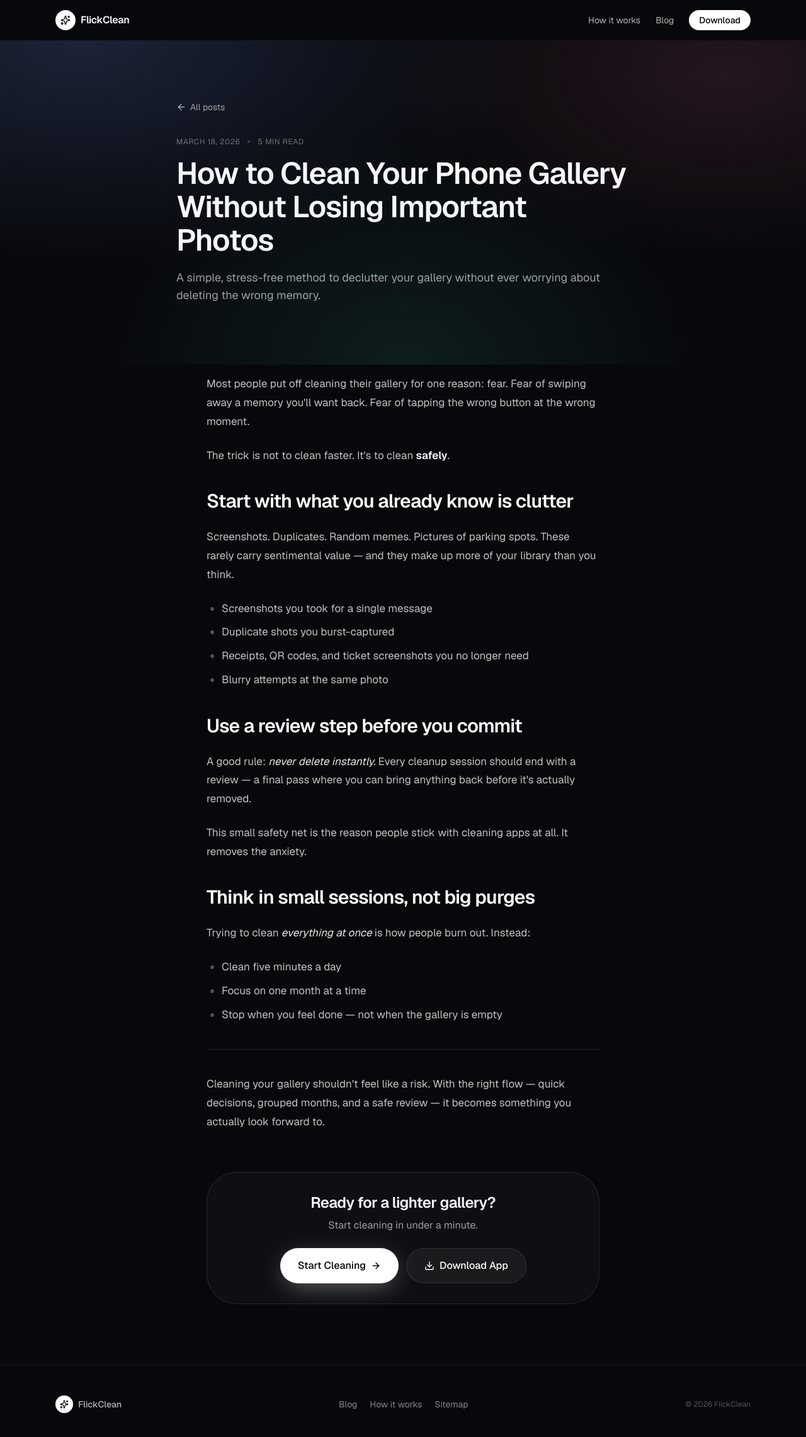
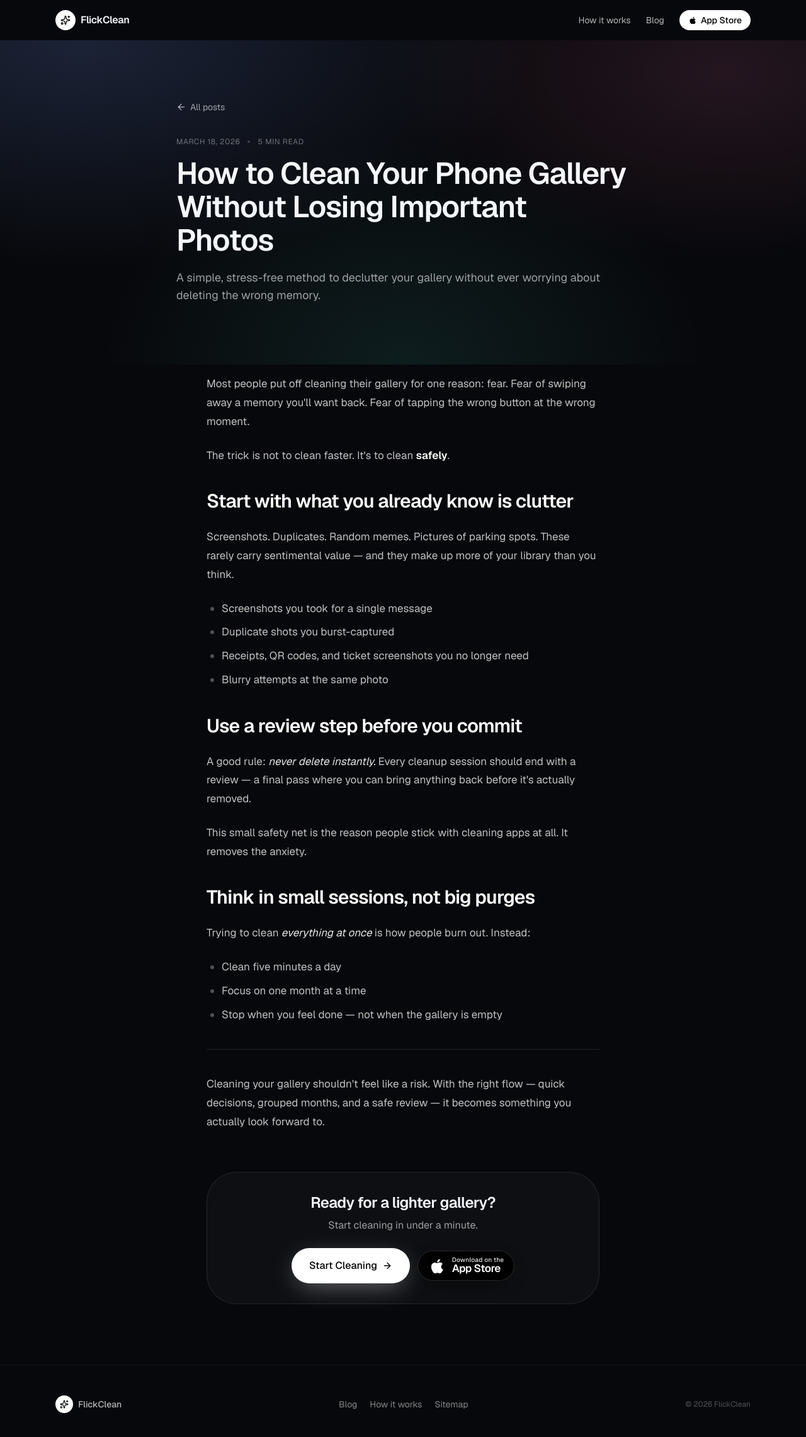
Before and after one commit to BaskLash/FlickClean.app, a Next.js app: page /blog/clean-phone-gallery-without-losing-important-photos in a window 1280 px wide. Shown: the top 2282 px of the page at 63% size. Built offline with nearby package versions, Linux system fonts and the light colour scheme; no server answers.

Commit message:
update to app store icons

```diff
--- a/app/blog/[slug]/page.tsx
+++ b/app/blog/[slug]/page.tsx
@@ -6,7 +6,7 @@ import { SiteHeader } from "@/components/landing/SiteHeader";
 import { SiteFooter } from "@/components/landing/SiteFooter";
 import { MarkdownRenderer } from "@/components/MarkdownRenderer";
 import {
-  DownloadButton,
+  AppStoreBadge,
   StartCleaningButton,
 } from "@/components/CTAButtons";
 import { blogPosts, getPostBySlug } from "../posts";
@@ -95,7 +95,7 @@ export default async function BlogPostPage({
               </p>
               <div className="mt-6 flex flex-col sm:flex-row items-center justify-center gap-3">
                 <StartCleaningButton location="blog_post" />
-                <DownloadButton location="blog_post" label="Download App" />
+                <AppStoreBadge location="blog_post" />
               </div>
             </div>
           </section>
--- /dev/null
+++ b/components/AppStoreBadge.tsx
@@ -0,0 +1,72 @@
+"use client";
+
+import { motion } from "framer-motion";
+import { trackEvent } from "@/lib/analytics";
+
+export const APP_STORE_URL =
+  "https://apps.apple.com/us/app/flickclean-photo-cleaner/id6761820156";
+
+type Size = "md" | "lg";
+
+function AppleLogo({ className = "" }: { className?: string }) {
+  return (
+    <svg
+      viewBox="0 0 24 24"
+      fill="currentColor"
+      aria-hidden="true"
+      className={className}
+    >
+      <path d="M17.543 13.298a4.474 4.474 0 0 1 2.131-3.758 4.577 4.577 0 0 0-3.607-1.951c-1.517-.159-2.989.908-3.762.908-.789 0-1.98-.892-3.26-.867a4.804 4.804 0 0 0-4.04 2.465c-1.739 3.013-.442 7.445 1.237 9.883.843 1.194 1.828 2.528 3.119 2.481 1.254-.05 1.723-.807 3.237-.807 1.51 0 1.95.807 3.267.777 1.35-.021 2.205-1.208 3.029-2.407a10 10 0 0 0 1.39-2.848 4.331 4.331 0 0 1-2.64-3.876zM15.11 6.027A4.428 4.428 0 0 0 16.121 3a4.53 4.53 0 0 0-2.923 1.527 4.197 4.197 0 0 0-1.04 2.925 3.744 3.744 0 0 0 2.952-1.425z" />
+    </svg>
+  );
+}
+
+export function AppStoreBadge({
+  location,
+  size = "md",
+  className = "",
+}: {
+  location: string;
+  size?: Size;
+  className?: string;
+}) {
+  const sizing =
+    size === "lg"
+      ? "h-14 px-5 gap-3"
+      : "h-12 px-4 gap-2.5";
+  const appleSize = size === "lg" ? "size-8" : "size-7";
+  const smallText = size === "lg" ? "text-[11px]" : "text-[10px]";
+  const bigText = size === "lg" ? "text-[20px]" : "text-[17px]";
+
+  return (
+    <motion.a
+      whileHover={{ y: -1 }}
+      whileTap={{ scale: 0.97 }}
+      href={APP_STORE_URL}
+      target="_blank"
+      rel="noopener noreferrer"
+      aria-label="Download FlickClean on the App Store"
+      onClick={() =>
+        trackEvent("download_click", {
+          location,
+          destination: "app_store",
+        })
+      }
+      className={`inline-flex items-center justify-center rounded-xl border border-white/15 bg-black text-white shadow-[0_10px_30px_-12px_rgba(0,0,0,0.7)] transition-colors hover:bg-[#0a0a0a] focus-visible:outline-none focus-visible:ring-2 focus-visible:ring-white/40 ${sizing} ${className}`}
+    >
+      <AppleLogo className={`${appleSize} shrink-0`} />
+      <span className="flex flex-col items-start leading-none">
+        <span
+          className={`${smallText} font-medium tracking-wide text-white/90`}
+        >
+          Download on the
+        </span>
+        <span
+          className={`${bigText} font-semibold tracking-tight leading-[1.05]`}
+        >
+          App&nbsp;Store
+        </span>
+      </span>
+    </motion.a>
+  );
+}
--- a/components/CTAButtons.tsx
+++ b/components/CTAButtons.tsx
@@ -1,92 +1,37 @@
 "use client";
 
 import { motion } from "framer-motion";
-import { ArrowRight, Download } from "lucide-react";
+import { ArrowRight } from "lucide-react";
 import { trackEvent } from "@/lib/analytics";
-
-type Variant = "primary" | "ghost";
-
-function Button({
-  onClick,
-  children,
-  variant = "primary",
-  href,
-}: {
-  onClick?: () => void;
-  children: React.ReactNode;
-  variant?: Variant;
-  href?: string;
-}) {
-  const base =
-    "group inline-flex items-center justify-center gap-2 h-12 sm:h-14 px-6 sm:px-7 rounded-full text-sm sm:text-base font-medium transition-all will-change-transform";
-  const styles =
-    variant === "primary"
-      ? "bg-white text-black hover:bg-white/90 shadow-[0_10px_40px_-10px_rgba(255,255,255,0.45)]"
-      : "bg-white/5 text-white border border-white/10 hover:bg-white/10 backdrop-blur";
-
-  const content = (
-    <motion.span
-      whileHover={{ y: -1 }}
-      whileTap={{ scale: 0.97 }}
-      className={`${base} ${styles}`}
-    >
-      {children}
-    </motion.span>
-  );
-
-  if (href) {
-    return (
-      <a href={href} onClick={onClick} className="inline-flex">
-        {content}
-      </a>
-    );
-  }
-
-  return (
-    <button type="button" onClick={onClick} className="inline-flex">
-      {content}
-    </button>
-  );
-}
+import { APP_STORE_URL } from "@/components/AppStoreBadge";
 
 export function StartCleaningButton({
   location,
-  href = "#download",
+  href = APP_STORE_URL,
 }: {
   location: string;
   href?: string;
 }) {
+  const isExternal = /^https?:\/\//.test(href);
   return (
-    <Button
+    <motion.a
+      whileHover={{ y: -1 }}
+      whileTap={{ scale: 0.97 }}
       href={href}
+      target={isExternal ? "_blank" : undefined}
+      rel={isExternal ? "noopener noreferrer" : undefined}
       onClick={() =>
-        trackEvent("start_cleaning_click", { location })
+        trackEvent("start_cleaning_click", {
+          location,
+          destination: isExternal ? "app_store" : "anchor",
+        })
       }
-      variant="primary"
+      className="group inline-flex items-center justify-center gap-2 h-12 sm:h-14 px-6 sm:px-7 rounded-full text-sm sm:text-base font-medium bg-white text-black hover:bg-white/90 shadow-[0_10px_40px_-10px_rgba(255,255,255,0.45)] transition-colors will-change-transform"
     >
       Start Cleaning
       <ArrowRight className="size-4 transition-transform group-hover:translate-x-0.5" />
-    </Button>
+    </motion.a>
   );
 }
 
-export function DownloadButton({
-  location,
-  label = "Download Now",
-  href = "#download",
-}: {
-  location: string;
-  label?: string;
-  href?: string;
-}) {
-  return (
-    <Button
-      href={href}
-      onClick={() => trackEvent("download_click", { location })}
-      variant="ghost"
-    >
-      <Download className="size-4" />
-      {label}
-    </Button>
-  );
-}
+export { AppStoreBadge } from "@/components/AppStoreBadge";
--- a/components/landing/CTA.tsx
+++ b/components/landing/CTA.tsx
@@ -2,7 +2,7 @@
 
 import { motion } from "framer-motion";
 import {
-  DownloadButton,
+  AppStoreBadge,
   StartCleaningButton,
 } from "@/components/CTAButtons";
 
@@ -37,7 +37,7 @@ export function CTA() {
 
             <div className="mt-10 flex flex-col sm:flex-row items-center justify-center gap-3">
               <StartCleaningButton location="cta_section" />
-              <DownloadButton location="cta_section" label="Download App" />
+              <AppStoreBadge location="cta_section" size="lg" />
             </div>
           </div>
         </motion.div>
--- a/components/landing/Hero.tsx
+++ b/components/landing/Hero.tsx
@@ -3,7 +3,7 @@
 import { motion } from "framer-motion";
 import { Sparkles } from "lucide-react";
 import {
-  DownloadButton,
+  AppStoreBadge,
   StartCleaningButton,
 } from "@/components/CTAButtons";
 
@@ -101,7 +101,7 @@ export function Hero() {
           className="mt-10 flex flex-col sm:flex-row items-center justify-center gap-3"
         >
           <StartCleaningButton location="hero" />
-          <DownloadButton location="hero" />
+          <AppStoreBadge location="hero" />
         </motion.div>
 
         <motion.div
@@ -110,7 +110,7 @@ export function Hero() {
           transition={{ duration: 1, delay: 0.8 }}
           className="mt-10 text-xs uppercase tracking-[0.18em] text-white/30"
         >
-          Nothing is deleted instantly · You always review first
+          Available on iPhone · Nothing is deleted instantly
         </motion.div>
       </div>
     </section>
--- a/components/landing/SiteHeader.tsx
+++ b/components/landing/SiteHeader.tsx
@@ -3,6 +3,21 @@
 import Link from "next/link";
 import { motion } from "framer-motion";
 import { Sparkles } from "lucide-react";
+import { APP_STORE_URL } from "@/components/AppStoreBadge";
+import { trackEvent } from "@/lib/analytics";
+
+function NavAppleLogo() {
+  return (
+    <svg
+      viewBox="0 0 24 24"
+      fill="currentColor"
+      aria-hidden="true"
+      className="size-3.5"
+    >
+      <path d="M17.543 13.298a4.474 4.474 0 0 1 2.131-3.758 4.577 4.577 0 0 0-3.607-1.951c-1.517-.159-2.989.908-3.762.908-.789 0-1.98-.892-3.26-.867a4.804 4.804 0 0 0-4.04 2.465c-1.739 3.013-.442 7.445 1.237 9.883.843 1.194 1.828 2.528 3.119 2.481 1.254-.05 1.723-.807 3.237-.807 1.51 0 1.95.807 3.267.777 1.35-.021 2.205-1.208 3.029-2.407a10 10 0 0 0 1.39-2.848 4.331 4.331 0 0 1-2.64-3.876zM15.11 6.027A4.428 4.428 0 0 0 16.121 3a4.53 4.53 0 0 0-2.923 1.527 4.197 4.197 0 0 0-1.04 2.925 3.744 3.744 0 0 0 2.952-1.425z" />
+    </svg>
+  );
+}
 
 export function SiteHeader() {
   return (
@@ -22,18 +37,31 @@ export function SiteHeader() {
           </span>
         </Link>
         <nav className="hidden sm:flex items-center gap-6 text-sm text-white/70">
-          <Link href="/#how-it-works" className="hover:text-white transition-colors">
+          <Link
+            href="/#how-it-works"
+            className="hover:text-white transition-colors"
+          >
             How it works
           </Link>
           <Link href="/blog" className="hover:text-white transition-colors">
             Blog
           </Link>
-          <Link
-            href="/#download"
-            className="rounded-full bg-white text-black px-4 py-1.5 font-medium hover:bg-white/90 transition-colors"
+          <a
+            href={APP_STORE_URL}
+            target="_blank"
+            rel="noopener noreferrer"
+            onClick={() =>
+              trackEvent("download_click", {
+                location: "nav",
+                destination: "app_store",
+              })
+            }
+            aria-label="Get FlickClean on the App Store"
+            className="inline-flex items-center gap-1.5 rounded-full bg-white text-black px-3.5 py-1.5 font-medium hover:bg-white/90 transition-colors"
           >
-            Download
-          </Link>
+            <NavAppleLogo />
+            App Store
+          </a>
         </nav>
       </div>
     </motion.header>
```
